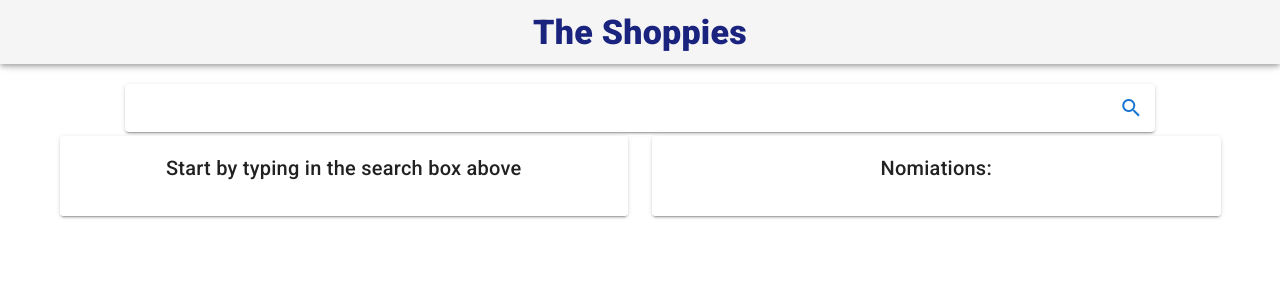
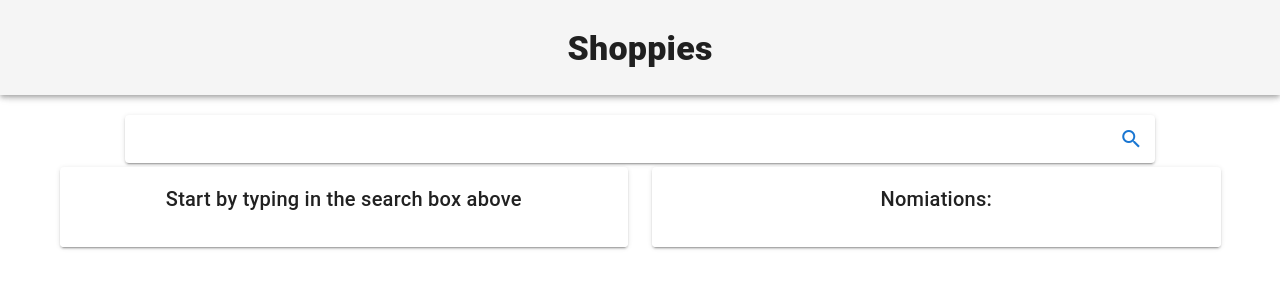
Before and after one commit to neenus/shoppies, a Vue app: page / in a window 1280 px wide. Shown: the top 300 px of the page. Built offline with nearby package versions, Linux system fonts and the light colour scheme.

Commit message:
added global fonts and updated navbar ui

```diff
--- a/public/index.html
+++ b/public/index.html
@@ -1,19 +1,24 @@
 <!DOCTYPE html>
 <html lang="en">
+
 <head>
   <meta charset="utf-8">
   <meta http-equiv="X-UA-Compatible" content="IE=edge">
   <meta name="viewport" content="width=device-width,initial-scale=1.0">
   <link rel="icon" href="<%= BASE_URL %>favicon.ico">
   <title><%= htmlWebpackPlugin.options.title %></title>
-    <link rel="stylesheet" href="https://fonts.googleapis.com/css?family=Roboto:100,300,400,500,700,900">
+  <link href="https://fonts.googleapis.com/css2?family=Raleway&family=Tangerine:wght@700&display=swap" rel="stylesheet">
   <link rel="stylesheet" href="https://cdn.jsdelivr.net/npm/@mdi/font@latest/css/materialdesignicons.min.css">
+  <link href="https://fonts.googleapis.com/css?family=Nunito&display=swap" rel="stylesheet">
 </head>
+
 <body>
   <noscript>
-      <strong>We're sorry but <%= htmlWebpackPlugin.options.title %> doesn't work properly without JavaScript enabled. Please enable it to continue.</strong>
+    <strong>We're sorry but <%= htmlWebpackPlugin.options.title %> doesn't work properly without JavaScript enabled.
+      Please enable it to continue.</strong>
   </noscript>
   <div id="app"></div>
   <!-- built files will be auto injected -->
 </body>
+
 </html>
--- a/src/components/Navbar.vue
+++ b/src/components/Navbar.vue
@@ -1,9 +1,9 @@
 <template>
   <div id="navbar">
-    <v-app-bar app>
+    <v-app-bar app height="95px">
       <v-spacer></v-spacer>
-      <div class="text-h4 font-weight-black indigo--text text--darken-4">
-        The Shoppies
+      <div class="text-h4 font-weight-black ">
+        Shoppies
       </div>
       <v-spacer></v-spacer>
     </v-app-bar>
--- a/src/main.js
+++ b/src/main.js
@@ -4,6 +4,7 @@ import router from "./router";
 import store from "./store";
 import vuetify from "./plugins/vuetify";
 import "material-design-icons-iconfont/dist/material-design-icons.css";
+import "./styles/variables.scss";
 
 Vue.config.productionTip = false;
 
--- /dev/null
+++ b/src/styles/variables.scss
@@ -0,0 +1,36 @@
+// src/sass/variables.scss
+
+// Globals
+$heading-font-family: "Tangerine", cursive;
+$body-font-family: "Raleway", sans-serif;
+$border-radius-root: 6px;
+$font-size-root: 14px;
+
+// Variables must come before the import
+$btn-letter-spacing: 0;
+$btn-font-weight: 400;
+$list-item-title-font-size: 0.929rem;
+$list-item-dense-title-font-size: 0.929rem;
+$list-item-dense-title-font-weight: initial;
+$fab-icon-sizes: (
+  'small': 20
+);
+$btn-sizes: (
+  'default': 41,
+  'large': 54
+);
+
+$headings: (
+  'h1': (
+    'size': 3.3125rem,
+    'line-height': 1.15em
+  ),
+  'h2': (
+    'size': 2.25rem,
+    'line-height': 1.5em
+  ),
+  'h4': (
+    'size': 3.5rem,
+    'line-height': 1.75em,
+  )
+);
```
Lines whose indentation alone changed are shown as unchanged.
